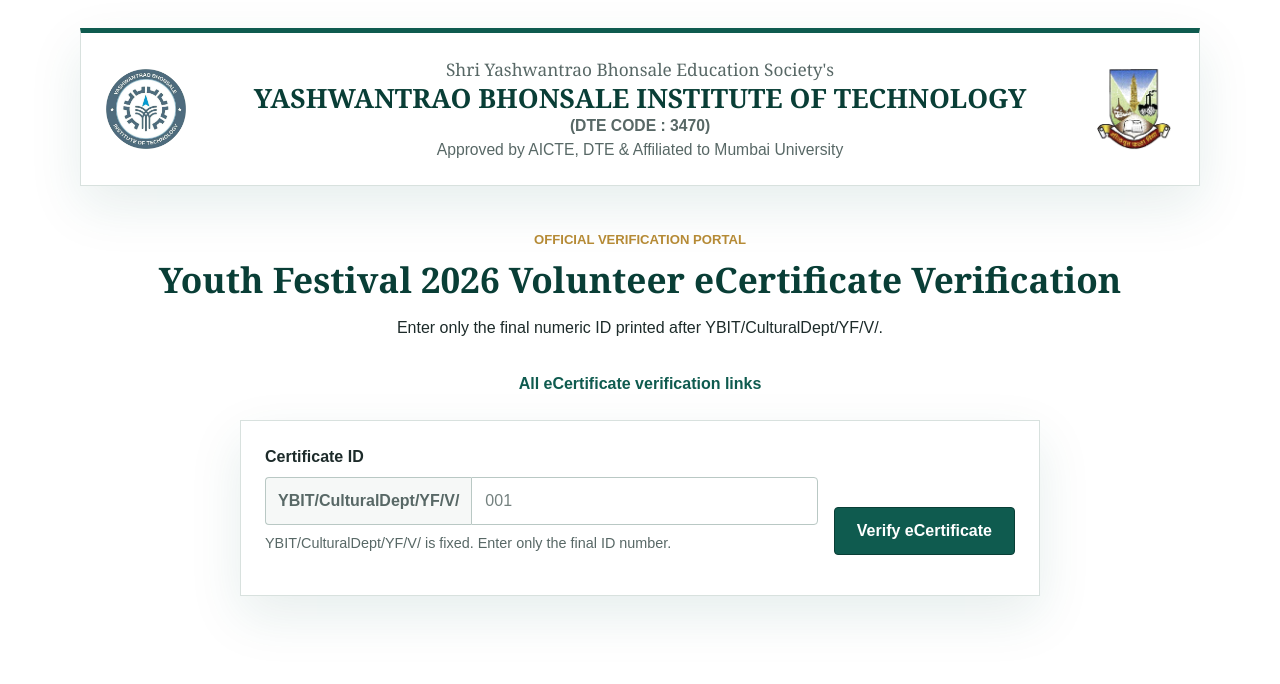
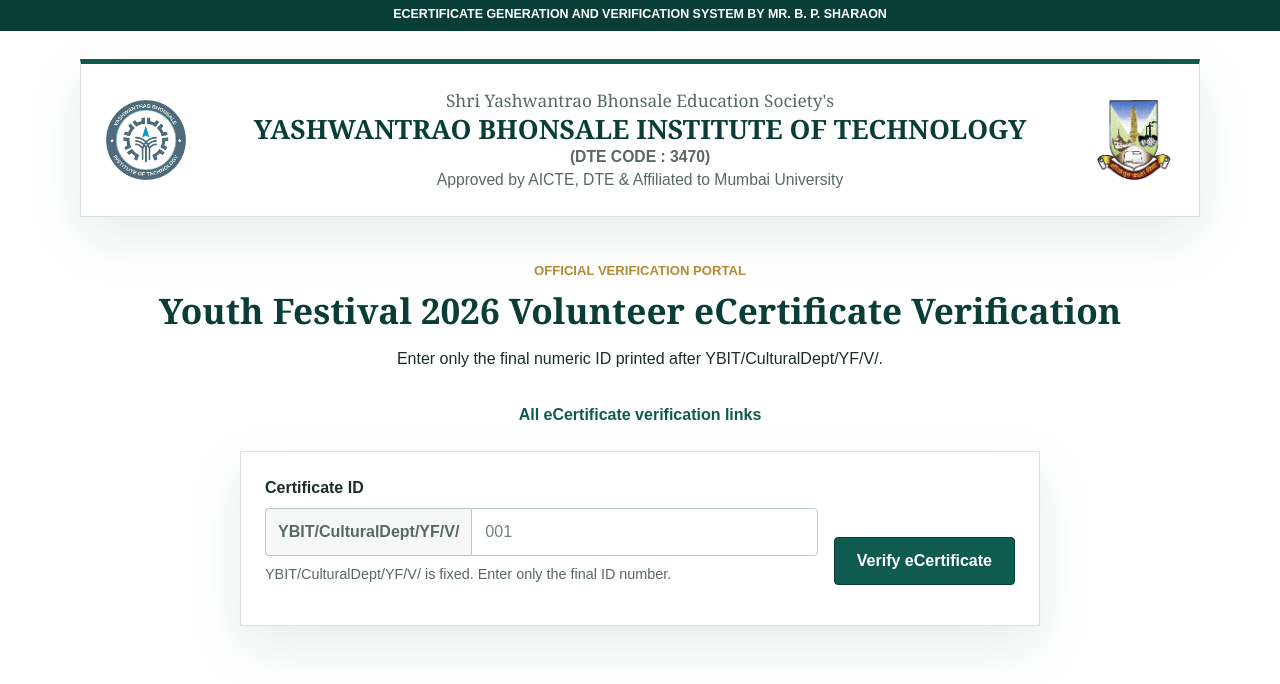
Before and after one commit to boneysharaon/ybit-certificate-verification, a Next.js app: page /certificates/youth-festival-2026-volunteer-ecertificates in a window 1280 px wide. Shown: the top 684 px of the page. Built offline with nearby package versions, Linux system fonts and the light colour scheme.

Commit message:
Add screen-only system credit bar

```diff
--- a/app/globals.css
+++ b/app/globals.css
@@ -43,6 +43,19 @@
 input:focus-visible {
   outline: 3px solid var(--focus);
   outline-offset: 3px;
+}
+
+.system-credit-bar {
+  width: 100%;
+  padding: 7px 14px;
+  border-bottom: 1px solid rgba(9, 62, 54, 0.18);
+  background: var(--accent-deep);
+  color: #ffffff;
+  font-size: 0.78rem;
+  font-weight: 700;
+  letter-spacing: 0;
+  line-height: 1.25;
+  text-align: center;
 }
 
 .site-shell {
@@ -701,6 +714,11 @@
 }
 
 @media (max-width: 560px) {
+  .system-credit-bar {
+    padding: 6px 10px;
+    font-size: 0.68rem;
+  }
+
   .site-shell {
     width: calc(100% - 20px);
   }
@@ -1050,7 +1068,8 @@
 }
 
 body.pdf-export-mode .online-only,
-body.pdf-export-mode .certificate-actions {
+body.pdf-export-mode .certificate-actions,
+body.pdf-export-mode .system-credit-bar {
   display: none !important;
 }
 
--- a/app/layout.tsx
+++ b/app/layout.tsx
@@ -30,7 +30,12 @@
 }>) {
   return (
     <html lang="en">
-      <body>{children}</body>
+      <body>
+        <div className="system-credit-bar no-print" role="note">
+          ECERTIFICATE GENERATION AND VERIFICATION SYSTEM BY MR. B. P. SHARAON
+        </div>
+        {children}
+      </body>
     </html>
   );
 }
```
